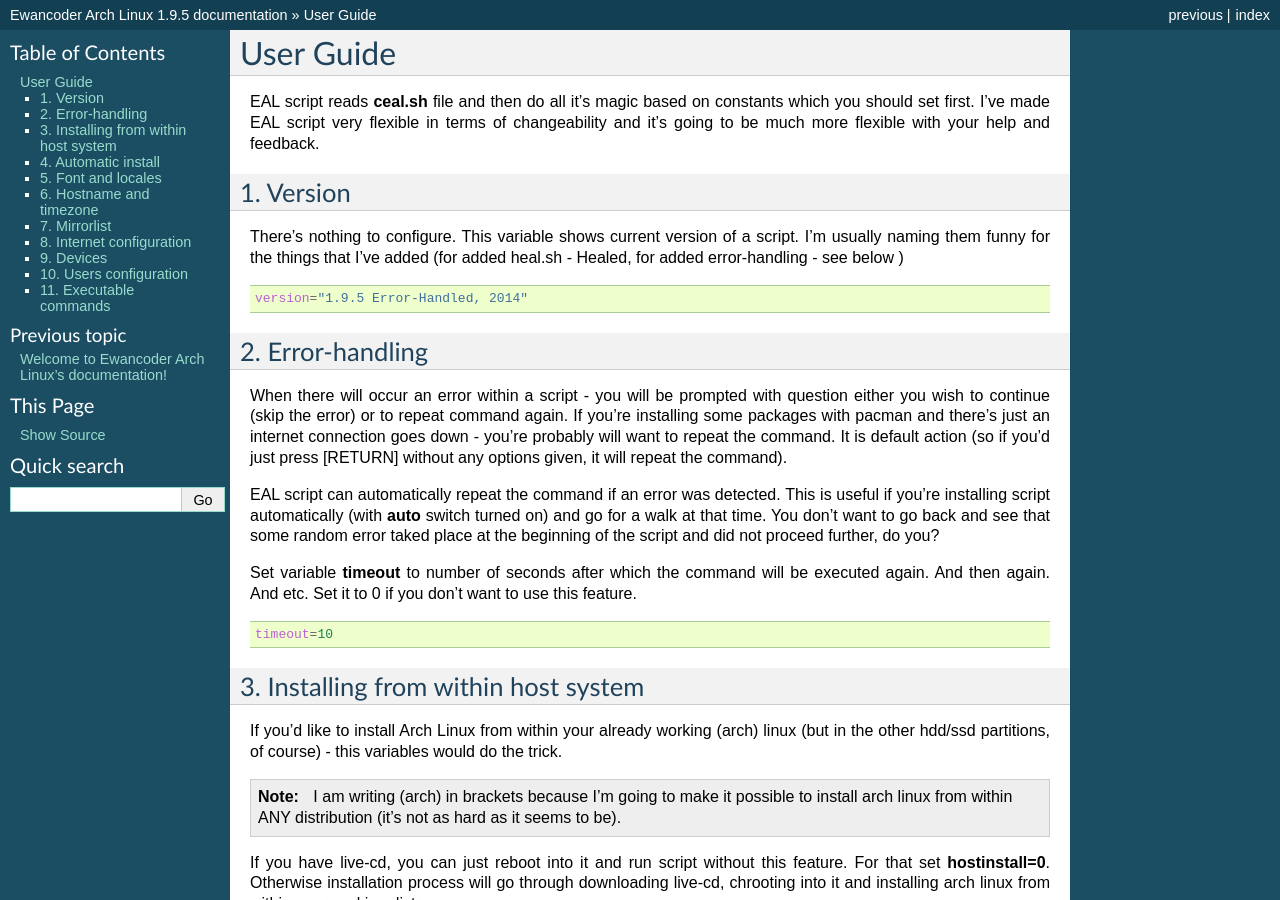
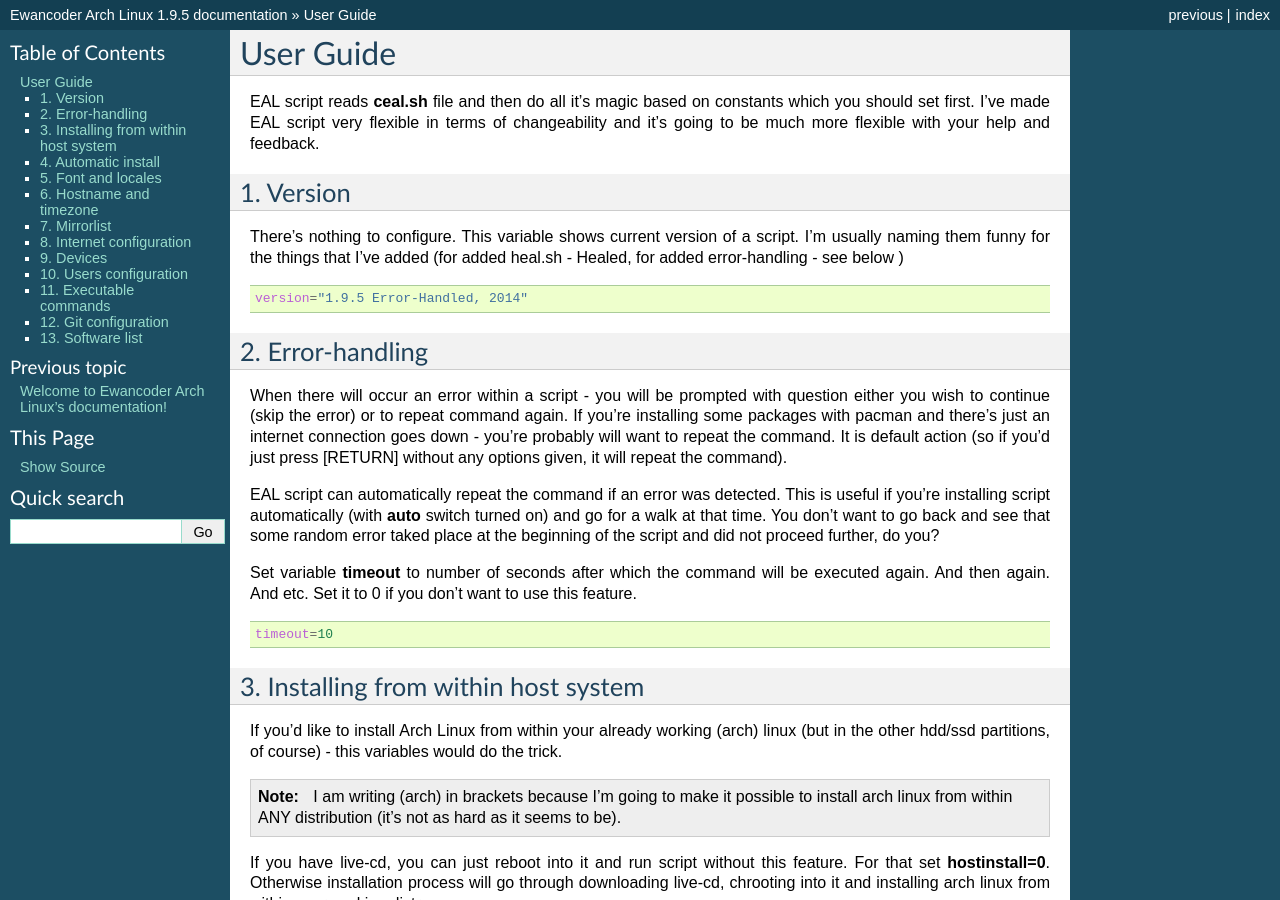
Before and after one commit to ewancoder/eal, a Sphinx documentation site: the page built from docs/use.rst, in a window 1280 px wide and 900 px high. Built offline with Sphinx 7.4.7, drawn with Linux system fonts in a browser that asks for light colours; pages that are not in the unit, such as notebooks, are missing from menus; some of the changed text lies outside the part shown.

Commit message:
Finalized chapters :)

```diff
--- a/docs/use.rst
+++ b/docs/use.rst
@@ -238,3 +238,9 @@
 
 11. Executable commands
 =======================
+
+12. Git configuration
+=====================
+
+13. Software list
+=================
```
